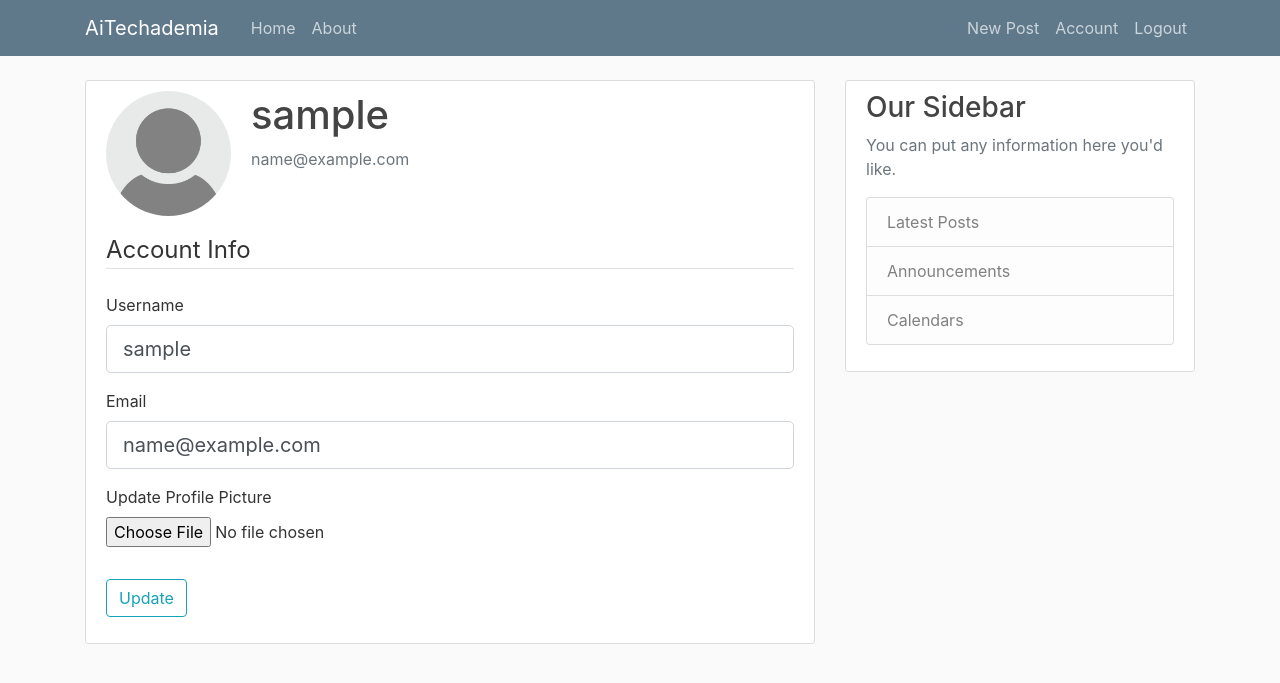
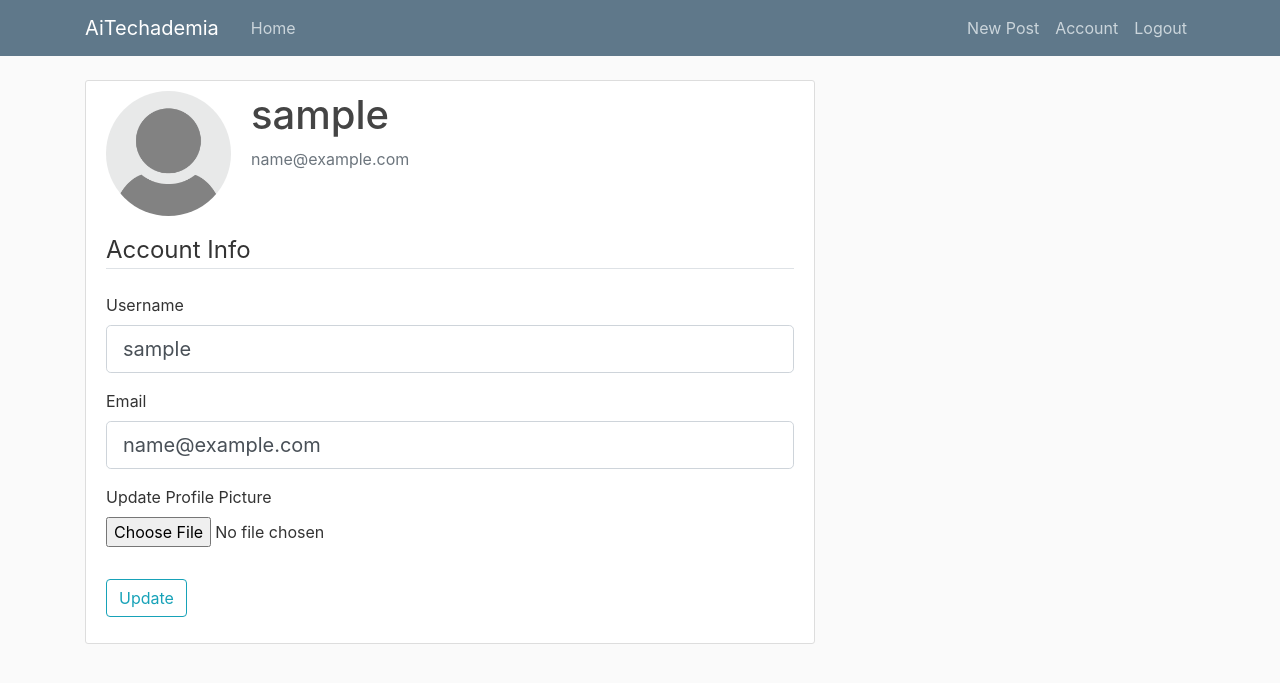
Before and after one commit to LrnzDC3696-aitechademia/website, a Flask app: page /account/ in a window 1280 px wide. Shown: the top 683 px of the page. Run offline with Flask 2, Linux system fonts and the light colour scheme; the visitor is signed in with stand-in values (Sample User, id 1); data comes from the database, SQL or seed files in the repository; some libraries are stand-ins or nearby versions.

Commit message:
My own modification
- Updated todo
- Commented Side bar for now
- Commented About page too
- Update config stuff getting because when stuff are not working they
  are the main problem

```diff
--- a/run.py
+++ b/run.py
@@ -1,6 +1,10 @@
+import os
+
 from src import create_app
+
+DEV_MODE = os.environ['DEV_MODE'] == 'True'
 
 app = create_app()
 
 if __name__ == "__main__":
-    app.run(debug=True)
+    app.run(debug=DEV_MODE)
--- a/src/main/routes.py
+++ b/src/main/routes.py
@@ -12,6 +12,6 @@ def index():
     return render_template("index.html", posts=post)
 
 
-@main.route("/about/")
-def about():
-    return render_template("index.html")
+# @main.route("/about/")
+# def about():
+#     return render_template("index.html")
--- a/src/templates/base.html
+++ b/src/templates/base.html
@@ -29,7 +29,7 @@
         <div class="collapse navbar-collapse" id="navbarToggle">
           <div class="navbar-nav mr-auto">
             <a class="nav-item nav-link" href="{{ url_for('main.index') }}">Home</a>
-            <a class="nav-item nav-link" href="{{ url_for('main.about') }}">About</a>
+            <!-- <a class="nav-item nav-link" href="{{ url_for('main.about') }}">About</a> -->
           </div>
           <!-- Navbar Right Side -->
           <div class="navbar-nav">
@@ -60,19 +60,19 @@
         {% endwith %}
         {% block content %}{% endblock %}
       </div>
-      <div class="col-md-4">
-        <div class="content-section">
-          <h3>Our Sidebar</h3>
-          <p class='text-muted'>You can put any information here you'd like.
-            <ul class="list-group">
-              <li class="list-group-item list-group-item-light">Latest Posts</li>
-              <li class="list-group-item list-group-item-light">Announcements</li>
-              <li class="list-group-item list-group-item-light">Calendars</li>
-              <!-- <li class="list-group-item list-group-item-light">etc</li> -->
-            </ul>
-          </p>
-        </div>
-      </div>
+      <!-- <div class="col-md-4"> -->
+      <!--   <div class="content-section"> -->
+      <!--     <h3>Our Sidebar</h3> -->
+      <!--     <p class='text-muted'>You can put any information here you'd like. -->
+      <!--       <ul class="list-group"> -->
+      <!--         <li class="list-group-item list-group-item-light">Latest Posts</li> -->
+      <!--         <li class="list-group-item list-group-item-light">Announcements</li> -->
+      <!--         <li class="list-group-item list-group-item-light">Calendars</li> -->
+      <!--         <!-1- <li class="list-group-item list-group-item-light">etc</li> -1-> -->
+      <!--       </ul> -->
+      <!--     </p> -->
+      <!--   </div> -->
+      <!-- </div> -->
     </div>
   </main>
 
```
Also changed, not shown: TODO.md (+2 -2 lines), src/config.py (+4 -4 lines).
